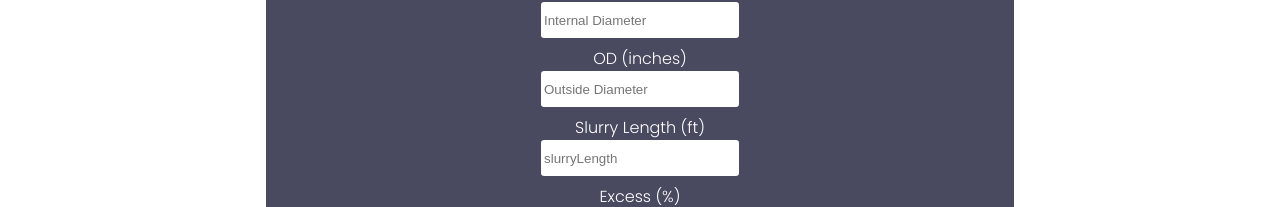
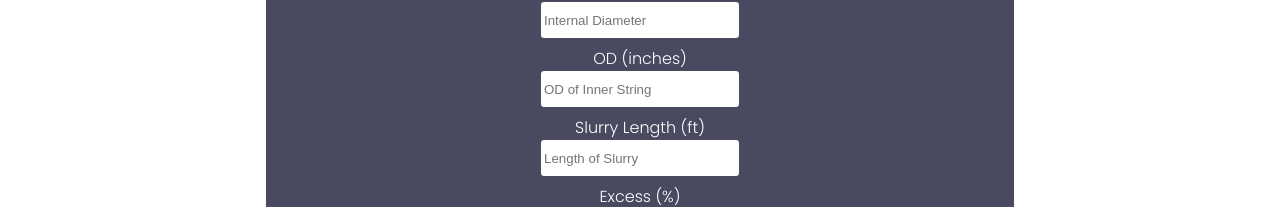
Before and after one commit to Alexcoder/riglex, a React (Create React App) app: page /select/volume-capacity in a window 1280 px wide. Shown: the part 144-351 px from the top of the page. Built offline with nearby package versions, Linux system fonts and the light colour scheme.

Commit message:
volume and capacity

```diff
--- a/src/components/Volume_capacity/Volume_capacity.js
+++ b/src/components/Volume_capacity/Volume_capacity.js
@@ -52,7 +52,7 @@ console.log(Anncapacity)
       <div className= "vol_cap_input_div">
        <div className="vol_cap_text"> OD (inches) </div>
         <input
-        placeholder = "Outside Diameter"
+        placeholder = "OD of Inner String"
         name = "casingOD"
         type="number"
         value={casingOD}
@@ -62,7 +62,7 @@ console.log(Anncapacity)
       <div className= "vol_cap_input_div">
       <div className="vol_cap_text"> Slurry Length (ft) </div>
         <input
-        placeholder = "slurryLength"
+        placeholder = "Length of Slurry"
         name = "slurryLength"
         type="number"
         value={slurryLength}
```
